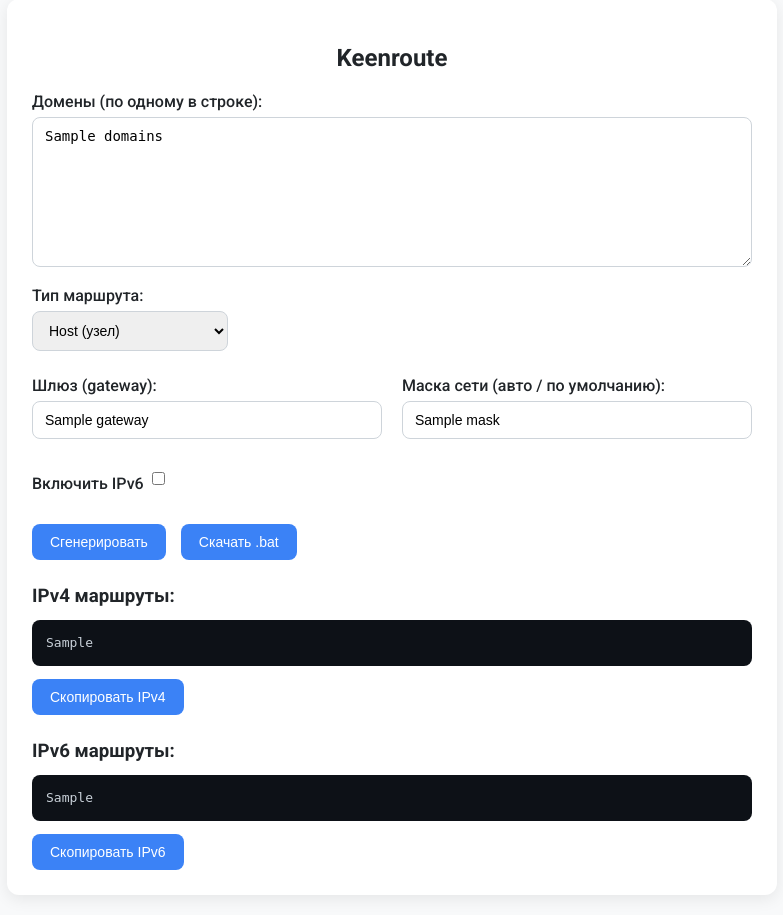
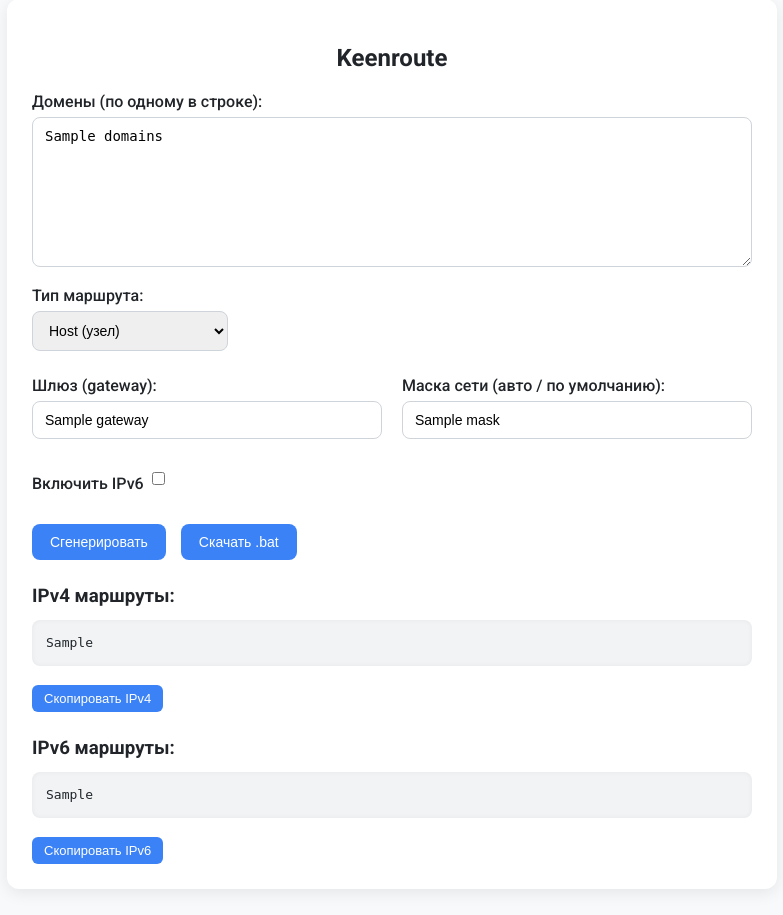
Before and after one commit to zoixc/keenroute, a Flask app: template templates/index.html in a window 1280 px wide. Shown: the part 21-936 px from the top of the page, without its empty margins (248-1031 px from the left). After the commit the page ends 911 px from the top, so only its background shows below. Run offline with Flask 3, Linux system fonts and the light colour scheme; the template is opened without the code that fills it: most values are stand-ins (such as "Sample title", 1, 10 or a date in 2020).

Commit message:
Update style.css

```diff
--- a/static/css/style.css
+++ b/static/css/style.css
@@ -52,7 +52,7 @@ textarea {
   height: 150px;
   max-height: 300px;
   resize: vertical;
-  overflow-y: auto; /* добавляем скролл */
+  overflow-y: auto;
   width: 100%;
   box-sizing: border-box;
 }
@@ -119,16 +119,35 @@ button:hover {
   background: #2563eb;
 }
 
-/* Блоки кода */
+/* Блоки кода (IPv4/IPv6) */
 pre {
-  background: #0d1117;
+  background: #f1f3f5; /* светлый фон */
   padding: 14px;
   border-radius: 8px;
   overflow-x: auto;
-  overflow-y: auto; /* вертикальный скролл */
+  overflow-y: auto;
   font-size: 13px;
   line-height: 1.4;
-  color: #c9d1d9;
+  color: #212529;
+  font-family: 'Fira Code', monospace; /* моноширинный шрифт для кода */
+  box-shadow: inset 0 0 5px rgba(0,0,0,0.05); /* легкая подсветка */
+}
+
+/* Кнопка копирования */
+.copy-btn {
+  margin-top: 6px;
+  padding: 6px 12px;
+  font-size: 13px;
+  border-radius: 6px;
+  border: none;
+  background: #3b82f6;
+  color: #fff;
+  cursor: pointer;
+  transition: background 0.2s;
+}
+
+.copy-btn:hover {
+  background: #2563eb;
 }
 
 /* DARK MODE */
@@ -149,3 +168,9 @@ body.dark textarea {
   border: 1px solid #30363d;
   color: #e5e7eb;
 }
+
+body.dark pre {
+  background: #1e222a;
+  color: #c9d1d9;
+  box-shadow: inset 0 0 5px rgba(255,255,255,0.05);
+}
```
